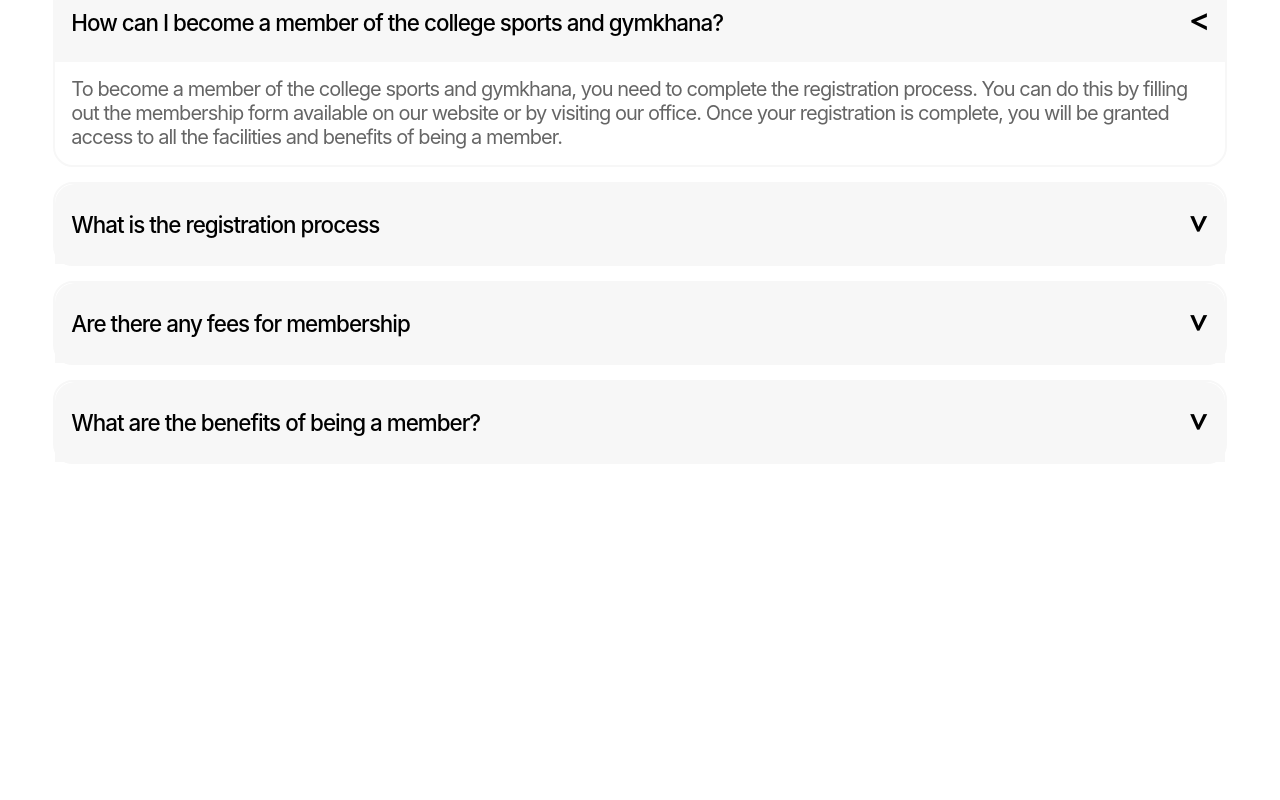
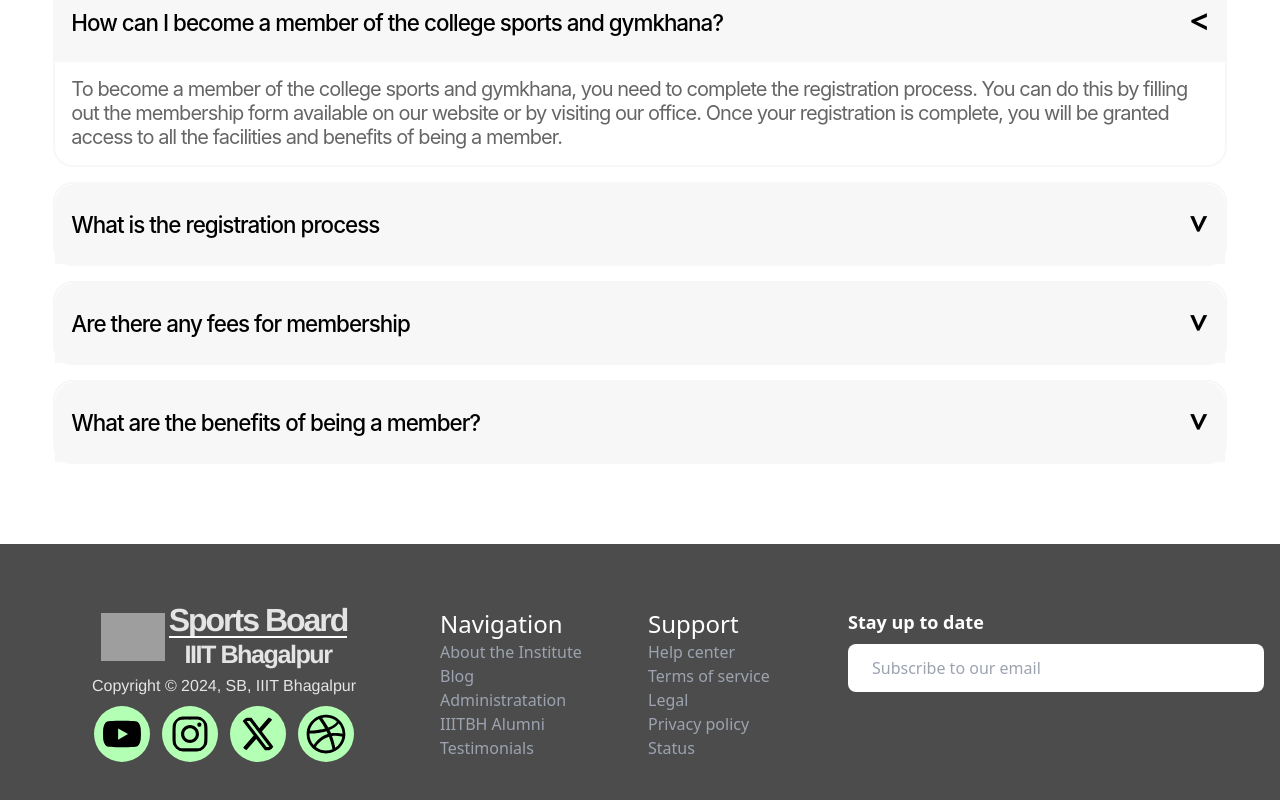
Before and after one commit to AVTG/temp, a React (Create React App) app: page / in a window 1280 px wide. Shown: the part 6121-6921 px from the top of the page. Before the commit the page ends 6665 px from the top, so only its background shows below. Built offline with nearby package versions, Linux system fonts and the light colour scheme; grey boxes are pictures that could not be loaded.

Commit message:
second commit:before sharing!!

```diff
--- a/src/pages/Home/Home.jsx
+++ b/src/pages/Home/Home.jsx
@@ -5,16 +5,17 @@ import { Facilities } from "./components/Facilities";
 import { EventsAndCompetetion } from "./components/EventsAndCompetetion";
 import { FAQs } from "./components/FAQs";
 import { useRef } from "react";
+import Footer from "./components/Footer" ;
 
 export const Home = () => {
 
 
     const contentRef = useRef(0);
-    const scrollToContent = () => {
-        if (contentRef.current) {
-            contentRef.current.current.scrollIntoView({ behavior: 'smooth' });
-        }
-    };
+    // const scrollToContent = () => {
+    //     if (contentRef.current) {
+    //         contentRef.current.current.scrollIntoView({ behavior: 'smooth' });
+    //     }
+    // };
 
 
     return (
@@ -25,7 +26,7 @@ export const Home = () => {
             {
                 // console.log(SportsProgram.targetRef)
             }
-            <Navbar scrollToContent={scrollToContent} />
+            <Navbar contentRef={contentRef} />
 
             {/* Image  */}
             <div className="w-[100%]overflow-x-hidden relative mb-5">
@@ -259,6 +260,7 @@ export const Home = () => {
                 </div>
             </div> */}
 
+            <Footer/>
         </div>
 
 
--- a/src/pages/Home/components/EventsAndCompetetion.jsx
+++ b/src/pages/Home/components/EventsAndCompetetion.jsx
@@ -62,7 +62,7 @@ export const EventsAndCompetetion = () => {
         >
           {
             EventsData.map((currElement) => (
-              <SwiperSlide>
+              <SwiperSlide  key={currElement.id}>
                 <EventsElement key={currElement.id} currElement={currElement} />
               </SwiperSlide>
             ))
--- a/src/pages/Home/components/EventsData.js
+++ b/src/pages/Home/components/EventsData.js
@@ -20,25 +20,25 @@ export const EventsData = [
         description: 'Show off your badminton skills in the gymkhana badminton tournament. Open to all college students. Date: January 20-22, 2023'
     } ,
     {
-        id: 3 ,
+        id: 4 ,
         date: 'January 20-22, 2023',
         heading: 'Gymkhana Badminton Tournament' ,
         description: 'Show off your badminton skills in the gymkhana badminton tournament. Open to all college students. Date: January 20-22, 2023'
     } ,
     {
-        id: 3 ,
+        id: 5 ,
         date: 'January 20-22, 2023',
         heading: 'Gymkhana Badminton Tournament' ,
         description: 'Show off your badminton skills in the gymkhana badminton tournament. Open to all college students. Date: January 20-22, 2023'
     } ,
     {
-        id: 3 ,
+        id: 6 ,
         date: 'January 20-22, 2023',
         heading: 'Gymkhana Badminton Tournament' ,
         description: 'Show off your badminton skills in the gymkhana badminton tournament. Open to all college students. Date: January 20-22, 2023'
     } ,
     {
-        id: 3 ,
+        id: 7 ,
         date: 'January 20-22, 2023',
         heading: 'Gymkhana Badminton Tournament' ,
         description: 'Show off your badminton skills in the gymkhana badminton tournament. Open to all college students. Date: January 20-22, 2023'
--- /dev/null
+++ b/src/pages/Home/components/Footer.jsx
@@ -0,0 +1,111 @@
+import {
+  FaInstagram,
+  FaDribbble,
+  FaXTwitter,
+  FaYoutube,
+} from "react-icons/fa6";
+import { NavLink } from "react-router-dom";
+
+const Footer = () => {
+  const socialLinks = [
+    { label: "YouTube", icon: FaYoutube },
+    { label: "Instagram", icon: FaInstagram },
+    { label: "Twitter", icon: FaXTwitter },
+    { label: "Dribbble", icon: FaDribbble },
+  ];
+
+  const links = [
+    [
+      { label: "Navigation", key: "header", to:"/" },
+      { label: "About the Institute", key: "item", to:"https://www.iiitbh.ac.in/about-iiitbh" },
+      { label: "Blog", key: "item", to:"/" },
+      { label: "Administratation", key: "item" , to:"https://www.iiitbh.ac.in/iiitbh-administration"},
+      { label: "IIITBH Alumni", key: "item", to:"https://alumni.iiitbh.ac.in/" },
+      { label: "Testimonials", key: "item" , to:"/"},
+    ],
+    [
+      { label: "Support", key: "header" , to:"/"},
+      { label: "Help center", key: "item" , to:"/"},
+      { label: "Terms of service", key: "item" , to:"/"},
+      { label: "Legal", key: "item-2-3" },
+      { label: "Privacy policy", key: "item" , to:"/" },
+      { label: "Status", key: "item" , to:"/"},
+    ],
+  ];
+
+  return (
+
+    <div className="py-16 grid lg:grid-cols-3 md:grid-cols-2 sm:grid-cols-2 grid-cols-1  backdrop-blur-lg bg-black  bg-opacity-70 text-white w-full p-4 relative justify-center">
+      <div className="flex flex-col space-y-2 items-center">
+        <NavLink to={"/"} className="footer-img flex items-center space-x-1">
+          <img
+            src={"https://i.imgur.com/520zDfd.png"}
+            alt=""
+            className="w-16 h-auto"
+          />
+          <div to={"/"} className="flex flex-col justify-center relative space-y-1">
+            <span className="[font-family:'Montserrat',Helvetica] font-semibold text-[2rem] tracking-[-2px]   text-white text-opacity-85 leading-6 text-center">
+              Sports Board
+            </span>
+            <span className="w-[100%] border self-center border-white"></span>
+            <span className="[font-family:'Montserrat',Helvetica] font-semibold text-[1.575rem] tracking-[-1.5px]  text-white text-opacity-85  text-center leading-6">
+              IIIT Bhagalpur
+            </span>
+          </div>
+        </NavLink>
+        <div className="[font-family:'Montserrat',Helvetica]  text-white opacity-85">
+          Copyright © 2024, SB, IIIT Bhagalpur
+        </div>
+        <div className="flex items-center space-x-3">
+          {socialLinks.map((socialLink, index) => {
+            const Icon = socialLink.icon;
+            return (
+              <Icon
+                key={`social-${index}`}
+                className="w-14 h-14 p-2 rounded-full bg-[#B3FFB3] text-black hover:bg-white hover:text-green-700 cursor-pointer"
+              />
+            );
+          })}
+        </div>
+      </div>
+      <div className="mx-2 grid w-full py-5 sm:py-0 grid-cols-2 justify-center">
+        {links.map((col, index) => {
+          return (
+            <ul  key={`col-${index}`}>
+              {col.map((link, index) => {
+                return (
+                  <li
+                    key={`link-${col}-${index}`}
+                    className={`text-gray-400 ${link.key === "header" || link.key === "header"
+                      ? "text-2xl text-white"
+                      : ""
+                      }`}
+                  >
+                    {link.key === "header" && (link.label)}
+                    {link.key !== "header" && (
+                      <NavLink to={link.to}>
+                        {link.label}
+                      </NavLink>
+                    )}
+                  </li>
+                );
+              })}
+            </ul>
+          );
+        })}
+      </div>
+      <div className="footer-form flex flex-col  ">
+        <label className="text-lg font-semibold text-white">
+          Stay up to date
+        </label>
+        <input
+          type="email"
+          placeholder="Subscribe to our email"
+          className="mt-2 w-full border-none rounded-lg py-3 px-6"
+        />
+      </div>
+    </div>
+  );
+};
+
+export default Footer;
--- a/src/pages/Home/components/Navbar.jsx
+++ b/src/pages/Home/components/Navbar.jsx
@@ -1,10 +1,23 @@
 import React, { useState } from "react";
-import { NavLink } from "react-router-dom";
+import { NavLink, useLocation, useNavigate } from "react-router-dom";
 import Hamburger from 'hamburger-react' ;
 
 
+export const Navbar = ({ contentRef }) => {
 
-export const Navbar = ({ scrollToContent }) => {
+  const {pathname} = useLocation() ;
+  const navigate = useNavigate() ;
+
+  const scrollToContent = async() => {
+    if(pathname !== "/"){
+      await navigate("/") ;
+    }
+
+    console.log(contentRef) ;
+    if (contentRef.current) {
+        contentRef.current.current.scrollIntoView({ behavior: 'smooth' });
+    }
+};
   const handleClick = () => {
     // Scroll to the element using the passed function
     if (scrollToContent) {
--- a/src/pages/Home/components/SportsProgram.jsx
+++ b/src/pages/Home/components/SportsProgram.jsx
@@ -1,9 +1,11 @@
 import { SportsData } from './SportsData'
 import { SportsElement } from './SportsElement'
-import { useRef } from 'react'
+import { useEffect, useRef } from 'react'
 export const SportsProgram = ({setContentRef}) => {
     const targetRef = useRef(0);
-    setContentRef(targetRef);
+    useEffect(() => {
+        setContentRef(targetRef);
+    }, [targetRef , setContentRef]) ;
 
 
     return (
--- a/src/pages/SportsPage/SportsPage.jsx
+++ b/src/pages/SportsPage/SportsPage.jsx
@@ -9,24 +9,24 @@ export const SportsPage = () => {
 
     return (
 
-        <div class="bg-[#e8e8e8] w-[100%]  min-h-[100vh]">
+        <div className="bg-[#e8e8e8] w-[100%]  min-h-[100vh]">
             <Navbar />
 
             {/* card */}
             <div className="w-10/12 mx-auto pt-[100px]">
-                <div class="flex flex-col items-center justify-center p-4 max-w-[200px] bg-white rounded-3xl space-y-2">
+                <div className="flex flex-col items-center justify-center p-4 max-w-[200px] bg-white rounded-3xl space-y-2">
                     <div className="w-[150px] max-h-[200px] overflow-hidden rounded-xl  ">
                         <img src={image} alt="" className="object-center object-cover" />
                     </div>
                     <div className="flex flex-col  items-center">
                         <h2
-                            class="[font-family:'Inter-Bold',Helvetica] font-semibold text-black text-[1.5rem] tracking-[-0.80px] leading-[normal]" >
+                            className="[font-family:'Inter-Bold',Helvetica] font-semibold text-black text-[1.5rem] tracking-[-0.80px] leading-[normal]" >
                             Vice President
                         </h2>
-                        <h3 class="[font-family:'Inter-Bold',Helvetica] font-semibold text-black text-[1.3rem] tracking-[-0.80px] leading-[normal]">AVTG</h3>
+                        <h3 className="[font-family:'Inter-Bold',Helvetica] font-semibold text-black text-[1.3rem] tracking-[-0.80px] leading-[normal]">AVTG</h3>
                         <div className="flex justify-center items-center space-x-2">
                             <MdOutlinePermPhoneMsg size="1.5rem" />
-                            <h1 class="[font-family:'Inter-Bold',Helvetica]  text-black text-[1.3rem] tracking-[-0.80px] leading-[normal] text-center">9664468638</h1>
+                            <h1 className="[font-family:'Inter-Bold',Helvetica]  text-black text-[1.3rem] tracking-[-0.80px] leading-[normal] text-center">9664468638</h1>
                         </div>
                     </div>
                 </div>
```
